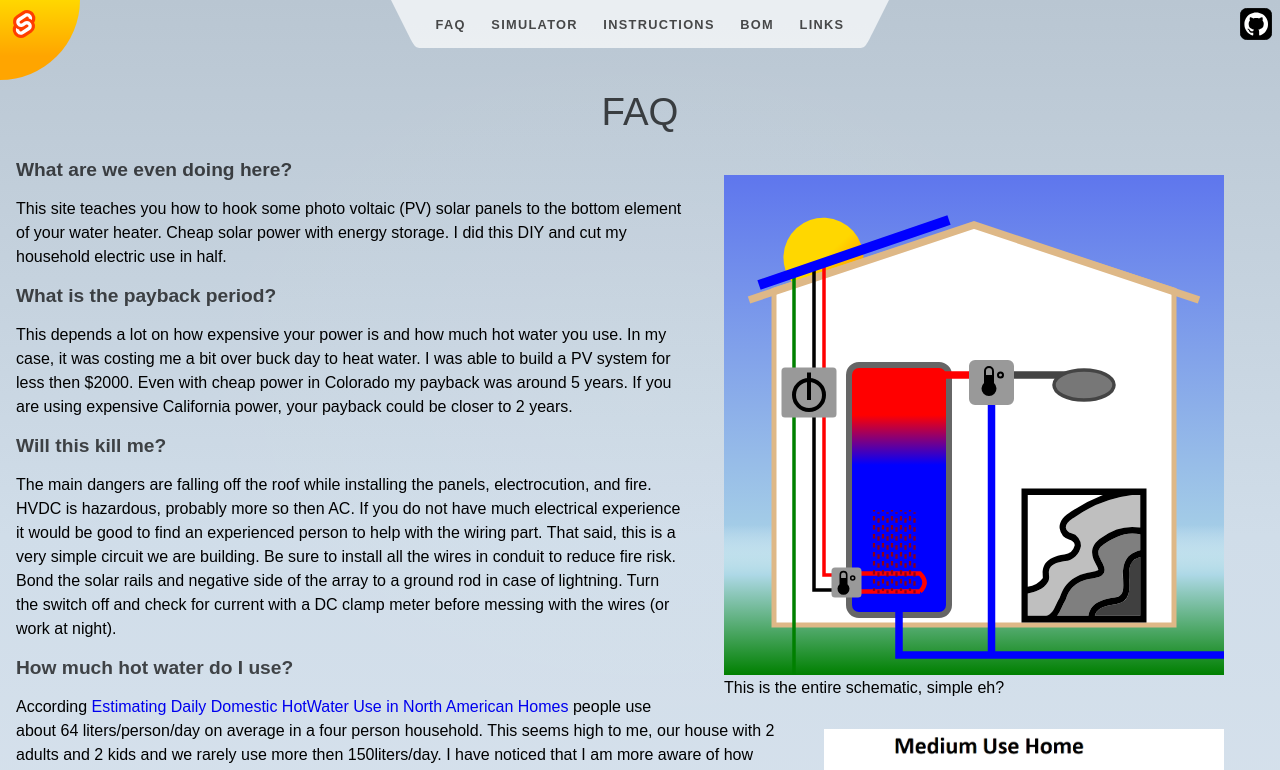
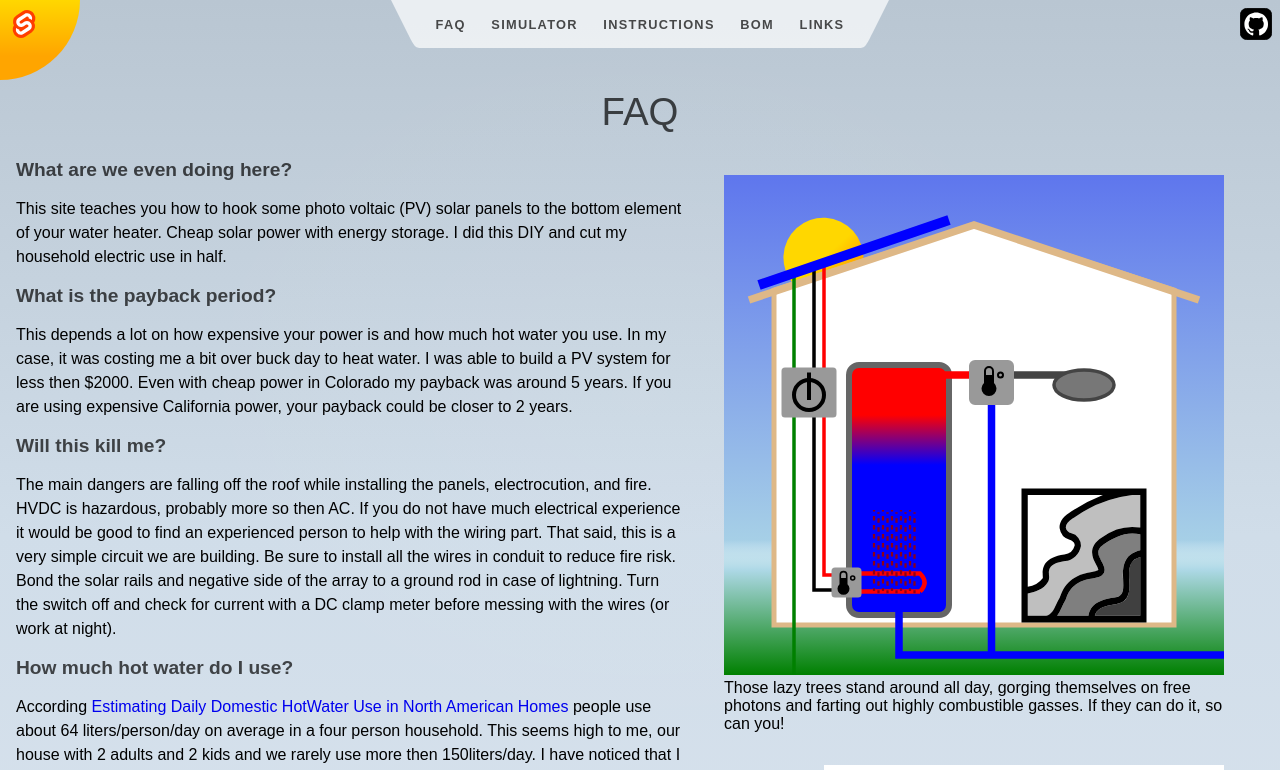
Before and after one commit to darrell-rg/solarcalc, a SvelteKit app: page /faq in a window 1280 px wide. Shown: the top 770 px of the page. Built offline with nearby package versions, Linux system fonts and the light colour scheme.

Commit message:
better captions

```diff
--- a/src/lib/components/HousePic.svelte
+++ b/src/lib/components/HousePic.svelte
@@ -4,8 +4,7 @@
 		round,
 		clamp,
 	} from '$lib/components/util';
-	import { tweened } from 'svelte/motion';
-	import { linear, bounceOut, circOut, cubicOut, elasticOut, expoOut, quadOut, quartOut, quintOut, sineOut } from 'svelte/easing';
+	// import { tweened } from 'svelte/motion';
 	export let style;
 	let time = new Date();
 
@@ -17,27 +16,18 @@
 		return deg/360.0 * 6.28;
 	}
 
-
 	let isDaytime = true;
 	let showShowerPerson = true;
-
 	let hotPercent = 20;
-	let darkPercent = 80;
-
+	let sunAngle = 0;
 
 	// these automatically update when `time`
 	// changes, because of the `$:` prefix
-	$: hours = time.getHours();
-	$: minutes = time.getMinutes();
 	$: seconds =  time.getSeconds() + time.getMilliseconds()/1000.0 ;
-	$: isDaytime =  lightPercent > 16;
-	$: showShowerPerson = !isDaytime && sunAngle < 180;
-
-
-	let sunAngle = 0;
 	$: sunAngle = seconds*6;
 	$: lightPercent = clamp((Math.cos(degToRad(sunAngle))+0.95)*50.0, 15,65);
-
+	$: isDaytime =  lightPercent > 16;
+	$: showShowerPerson = !isDaytime && sunAngle < 190;
 
 	onMount(() => {
 		const interval = setInterval(() => {
@@ -81,9 +71,8 @@
 		</linearGradient>
 
 		<linearGradient id="Earth">
-			<stop offset="0%" stop-color="white" stop-opacity="0%" />
-			<stop offset="70%" stop-color="white" stop-opacity="0%"/>
-			<stop offset="80%" stop-color="lightblue" stop-opacity="100%"/>
+			<stop offset="10%" stop-color="white" stop-opacity="0%"/>
+			<stop offset="30%" stop-color="lightblue" stop-opacity="100%"/>
 			<stop offset="100%" stop-color="green" stop-opacity="100%"/>
 		</linearGradient>
 
@@ -108,13 +97,13 @@
 
 	<rect
 		class="background"
-		width="100"
+		width="30"
 		height="100"
-		x="-50"
+		x="20"
 		y="-50"
 		fill="url(#Earth)"
 		transform="rotate(90)"
-	/>
+	><title>The Cold Cold Ground</title></rect>
 
 
 	<polygon
@@ -248,6 +237,7 @@
 
 	{#if showShowerPerson}
 		<g id="showerUser" transform="translate(15 -0.5) scale(0.125)">
+			<title>Happy Customer</title>
 			<ellipse
 				transform="matrix(0.3947 -0.9188 0.9188 0.3947 6.9937 106.2129)"
 				style="fill-rule:evenodd;clip-rule:evenodd;fill:#FFDECC;"
--- a/src/routes/+page.svelte
+++ b/src/routes/+page.svelte
@@ -227,7 +227,7 @@
 	<li style="">
 		<figure>
 			<HousePic style="max-width: 350px;" />
-			<figcaption>Simple DC only heating (mouseover for labels)</figcaption>
+			<figcaption>A simple, direct current, grid optional water heater.</figcaption>
 		</figure>
 	</li>
 
--- a/src/routes/faq/+page.svelte
+++ b/src/routes/faq/+page.svelte
@@ -11,7 +11,10 @@
 	<h1>FAQ</h1>
 	<figure class="floatRightBig">
 		<HousePic style="" />
-		<figcaption>This is the entire schematic, simple eh?</figcaption>
+		<!-- <figcaption>Those lazy trees get plenty of free solar power. Why not you?</figcaption> -->
+		<!-- <figcaption>Those lazy trees get plenty of free photons. Why not collect your share?</figcaption> -->
+		<!-- <figcaption>Those lazy trees stand around all day, getting fed free photons. Why not wet your beak?</figcaption> -->
+		<figcaption>Those lazy trees stand around all day, gorging themselves on free photons and farting out highly combustible gasses. If they can do it, so can you!</figcaption>
 	</figure>
 	<article class="faq">
 		<h2>What are we even doing here?</h2>
--- a/src/routes/instructions/+page.svelte
+++ b/src/routes/instructions/+page.svelte
@@ -11,7 +11,7 @@
 	<h1>Instructions</h1>
 	<figure class="floatRightBig">
 		<HousePic style="" />
-		<figcaption>Soon it will be you enjoying that shower</figcaption>
+		<figcaption>Mouseover schematic to show labels</figcaption>
 	</figure>
 	<ol type="i">
 		<li>
```
